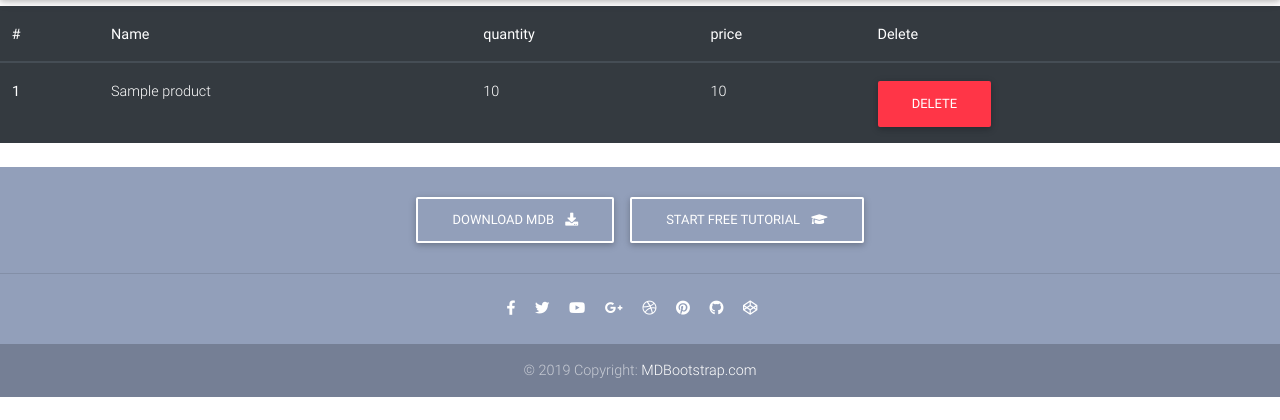
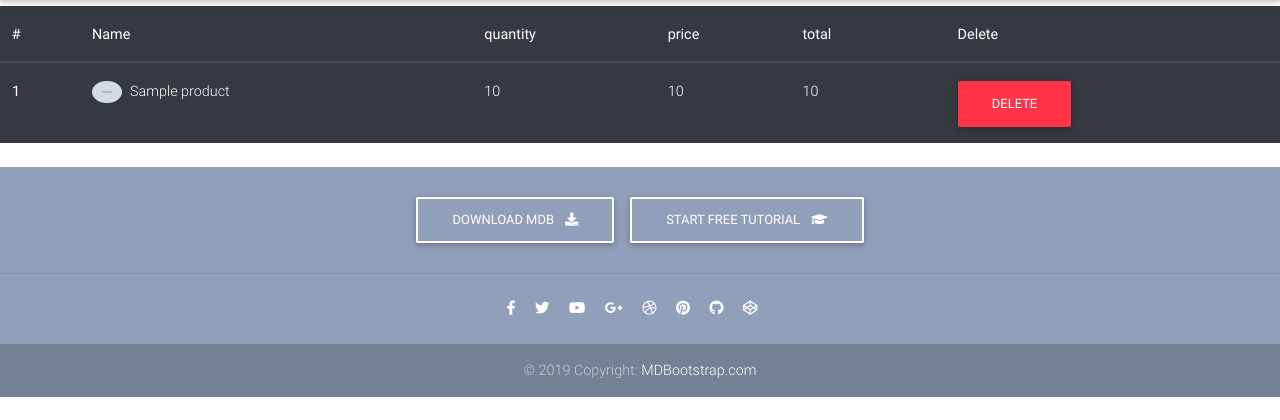
Before and after one commit to mrx088/dv_Django, a Django app: template onlineshop/cart/templates/cart/shop_summary.html in a window 1280 px wide. Shown: the part 66-486 px from the top of the page. Run offline with Django 3.2, Linux system fonts and the light colour scheme; the template is opened without the code that fills it: most values are stand-ins (such as "Sample title", 1, 10 or a date in 2020); grey boxes marked "Sample" are stand-in pictures; some libraries are stand-ins or nearby versions.

Commit message:
Add photo to orders

```diff
--- a/onlineshop/cart/templates/cart/shop_summary.html
+++ b/onlineshop/cart/templates/cart/shop_summary.html
@@ -10,6 +10,7 @@
         <th scope="col">Name</th>
         <th scope="col">quantity</th>
         <th scope="col">price</th>
+        <th colspan="2" scope="col">total</th>
         <th scope="col">Delete</th>
       </tr>
     </thead>
@@ -17,9 +18,13 @@
     {% for item in cart%}
       <tr>
         <th scope="row">{{ forloop.counter }}</th>
-        <td>{{ item.product }}</td>
+        <td>
+          <div class="d-flex align-items-center"><img class="rounded-circle" src="{{item.product.photo.url}}" width="30"><span class="ml-2">{{item.product}}</span></div>
+        </td>
         <td>{{ item.quantity }}</td>
         <td>{{ item.price }}</td>
+        <td>{{ item.get_total_price}}</td>
+        <td></td>
         <td><a class="btn btn-danger" href="{% url 'cart:cart_delete' item.product.id %}"> delete </a></td>
       </tr>
     {% endfor%}
```
Also changed, not shown: 1 other file.
